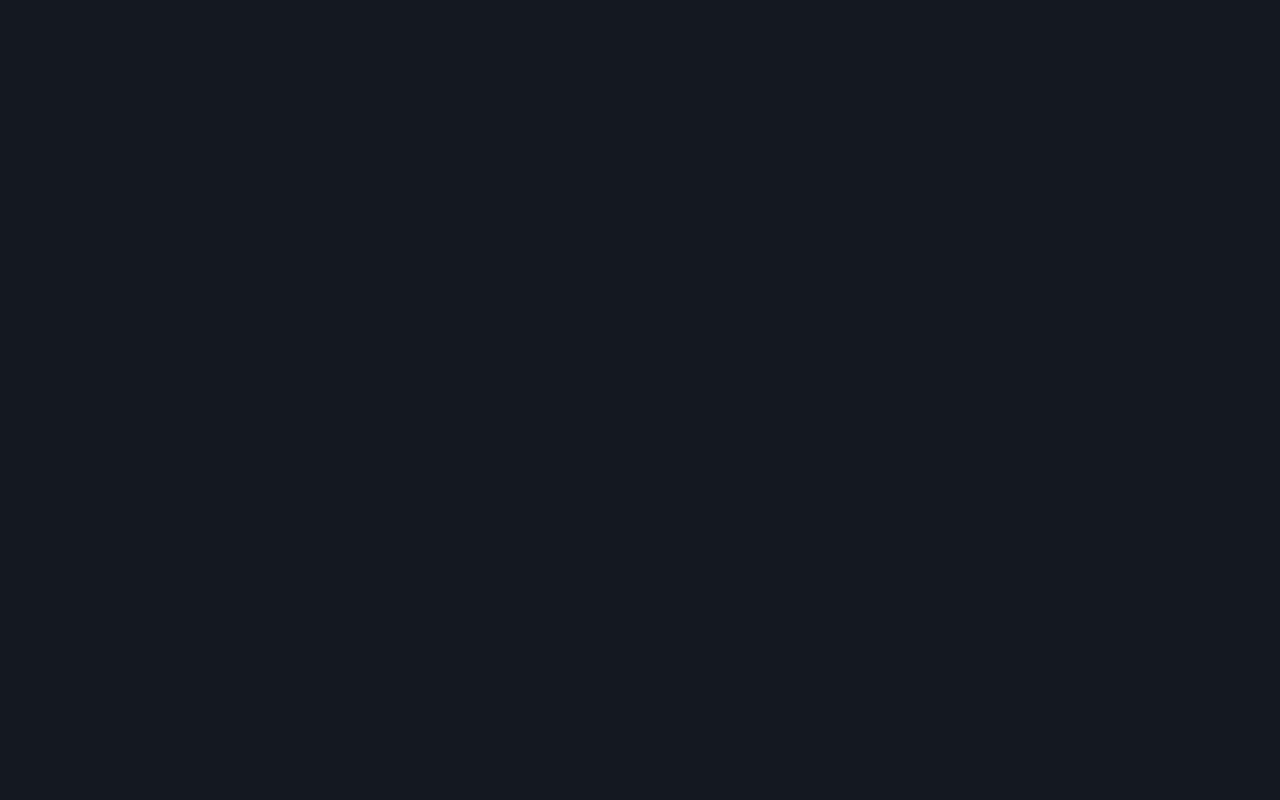
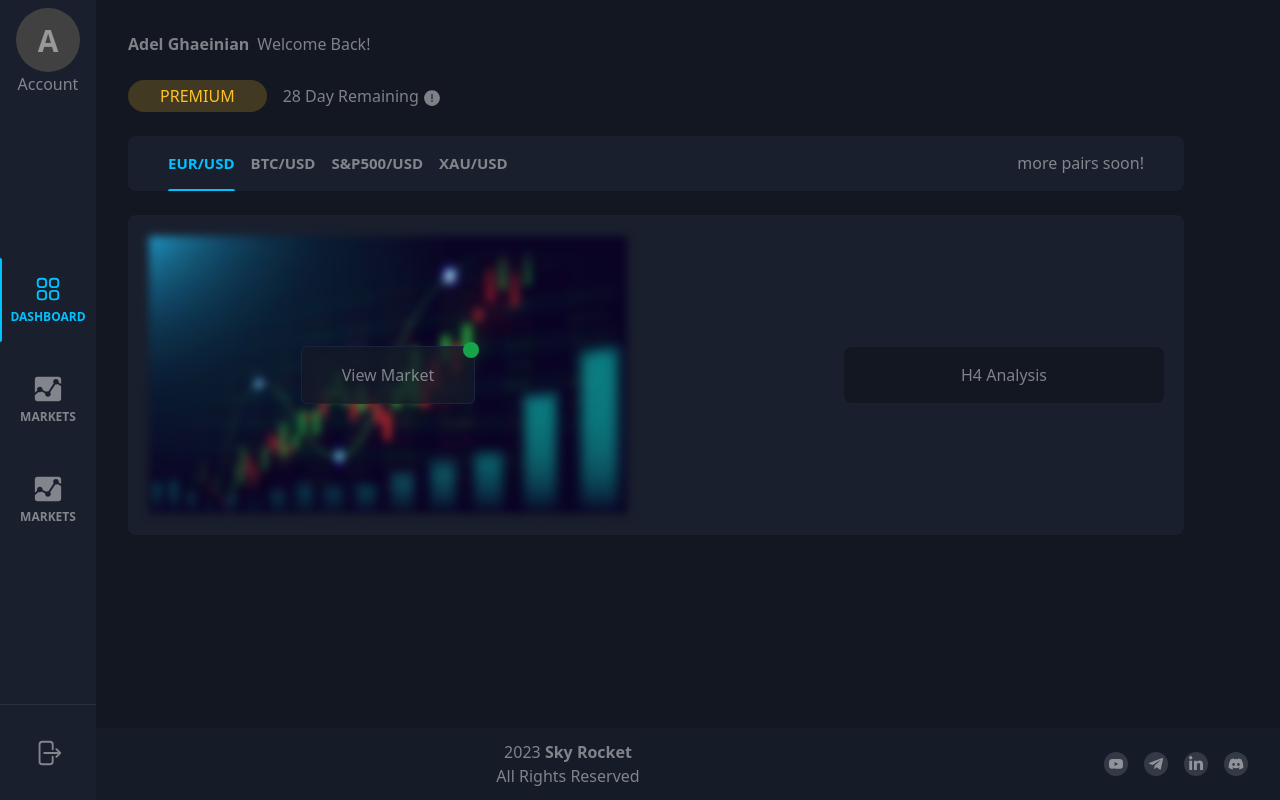
Before and after one commit to Hossein-Haghshenas/react-dashboard, a React (Create React App) app: page / in a window 1280 px wide. Built offline with nearby package versions, Linux system fonts and the light colour scheme.

Commit message:
Import dashboard in the app

```diff
--- a/src/App.js
+++ b/src/App.js
@@ -1,5 +1,14 @@
+import Layout from "./components/utils/Layout";
+import Dashboard from "./pages/Dashboard";
+
 const App = () => {
-  return <div></div>;
+  return (
+    <div>
+      <Layout>
+        <Dashboard />
+      </Layout>
+    </div>
+  );
 };
 
 export default App;
```
